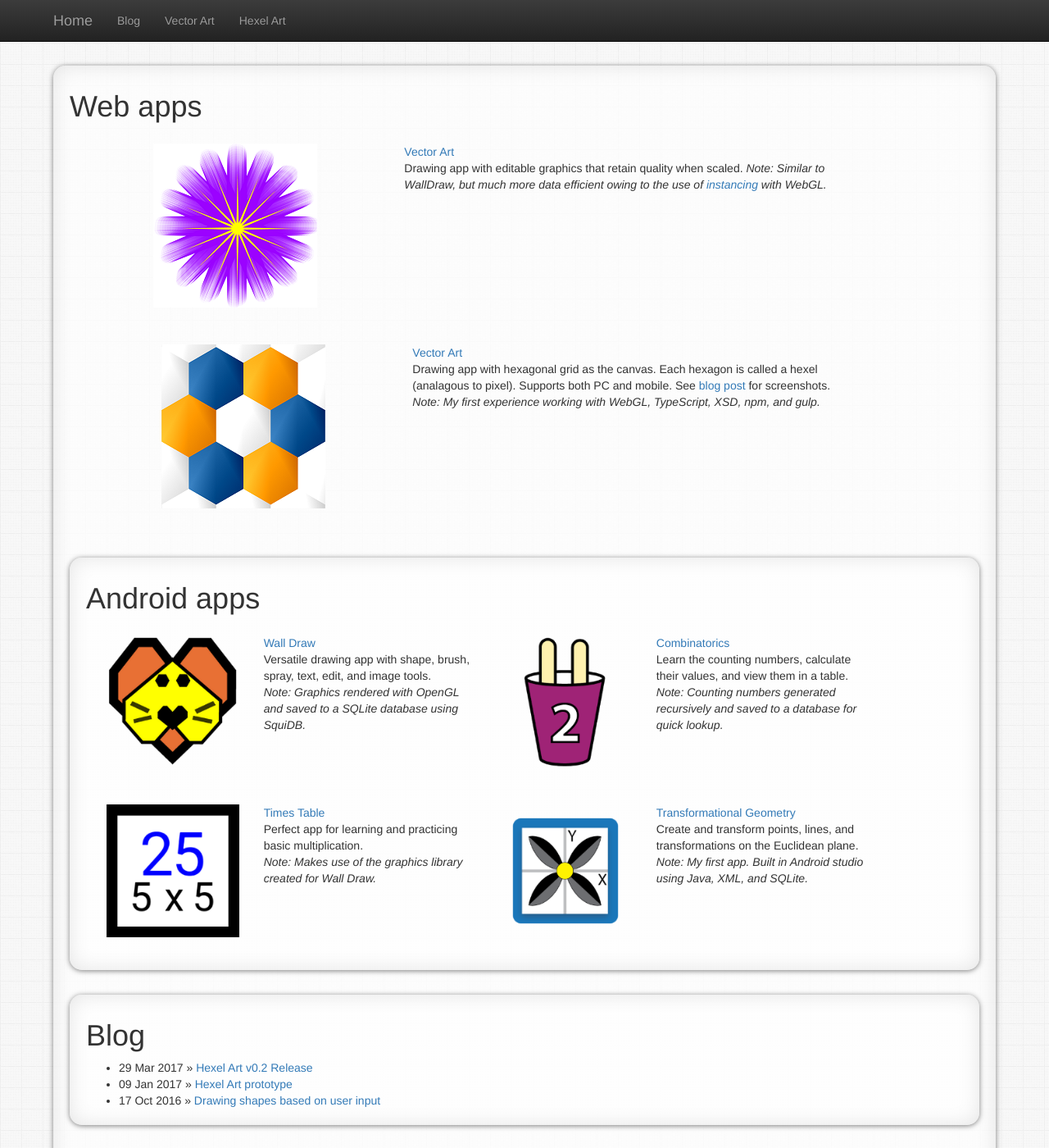
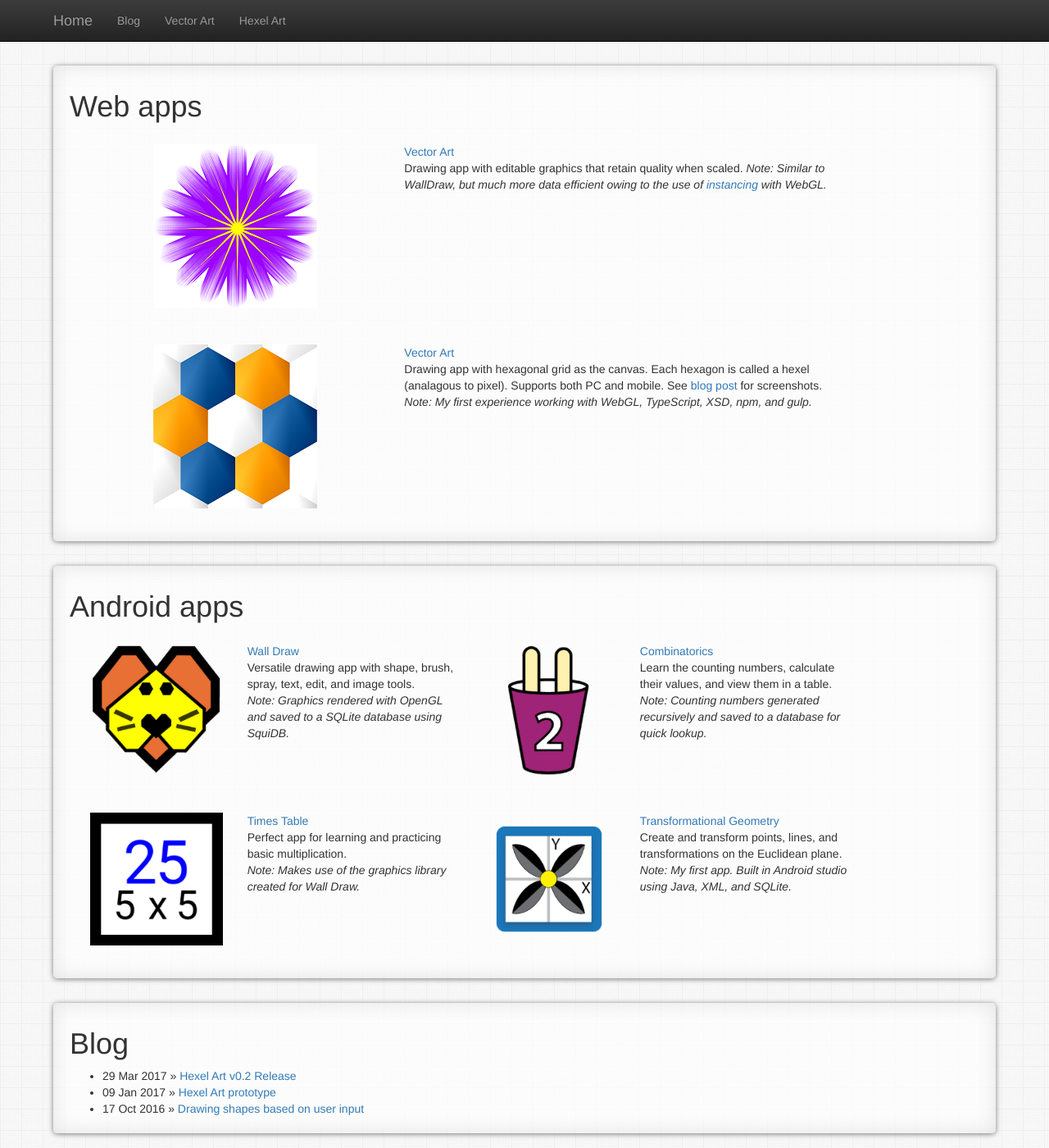
Before and after one commit to wjheesen/wjheesen.github.io, a Jekyll site: the page built from index.html, in a window 1280 px wide and 1400 px high. Shown: the whole window at 82% size. Built offline with Jekyll 4.4.1, drawn with Linux system fonts in a browser that asks for light colours.

Commit message:
Update index.html

```diff
--- a/css/site.css
+++ b/css/site.css
@@ -22,7 +22,7 @@ body {
     padding: 10px 20px;
     background-color: white; /**The fallback*/
     background-color: rgba(255, 255, 255, 0.7);
-    border-radius: 15px 15px;
+    border-radius: 5px 5px;
     -webkit-box-shadow:0 1px 6px rgba(0, 0, 0, 0.5), 0 0 24px rgba(0, 0, 0, 0.1) inset;
     -moz-box-shadow:0 1px 6px rgba(0, 0, 0, 0.5), 0 0 24px rgba(0, 0, 0, 0.1) inset;
     box-shadow:0 1px 6px rgba(0, 0, 0, 0.5), 0 0 24px rgba(0, 0, 0, 0.1) inset;
--- a/index.html
+++ b/index.html
@@ -27,7 +27,6 @@ title: Home page
             </i>
         </div>
     </div>  <!-- End Row -->
-    <div class="container">
     <div class="row">
         <div class='col-xs-12 col-sm-4'>
             <a href='https://wjheesen.github.io/hexelart'>
```
Also changed, not shown: css/site.min.css. Lines whose indentation alone changed are shown as unchanged.
